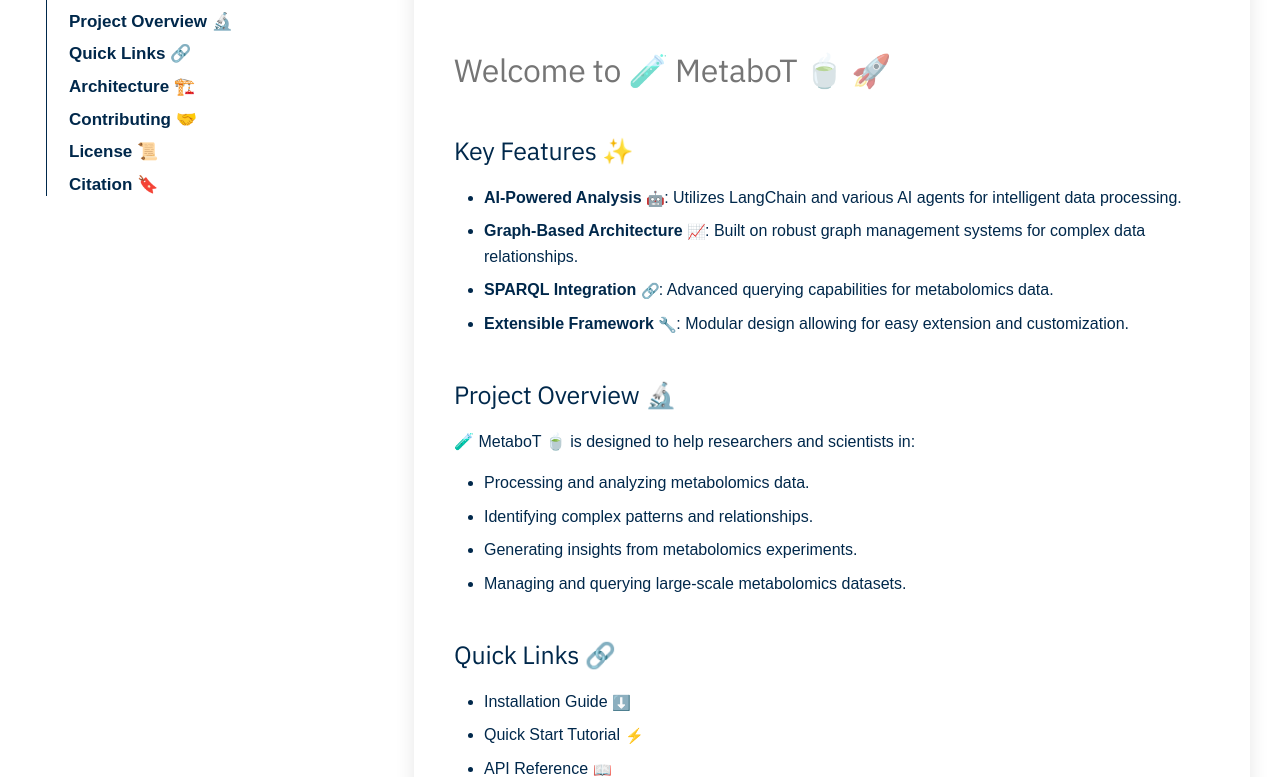
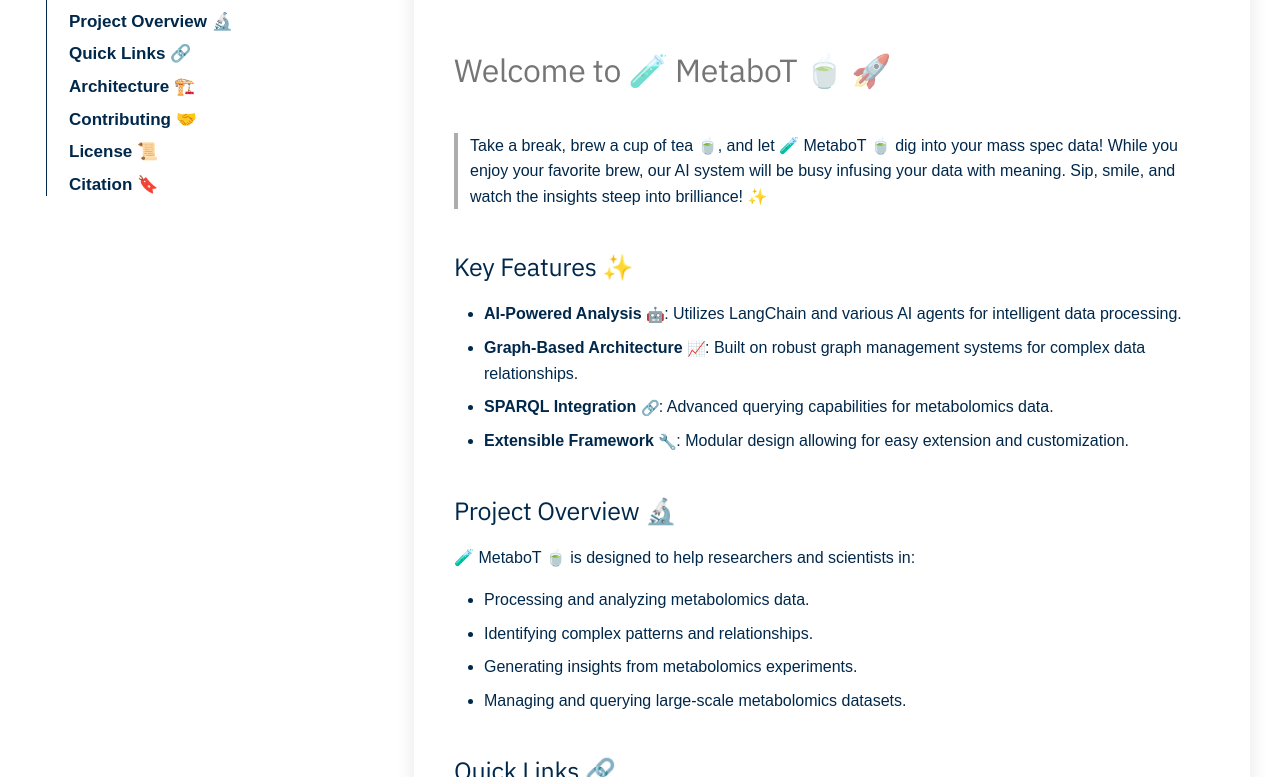
Before and after one commit to HolobiomicsLab/MetaboT, an MkDocs documentation site: the page built from docs/index.md, in a window 1280 px wide and 900 px high, scrolled down 855 px, cut to the strip 123-900 px from the top of the window. Built offline with MkDocs 1.6.1 and Material for MkDocs 9.7.7, drawn with Linux system fonts in a browser that asks for light colours; emoji names are drawn with the system emoji font; some web fonts are replaced; comment, search, counter and statistics services are not loaded.

Commit message:
Docs index

```diff
--- a/docs/index.md
+++ b/docs/index.md
@@ -14,8 +14,9 @@
 </div>
 <div style="height: 6vh;"></div>
 
+# Welcome to 🧪 MetaboT 🍵 🚀
 
-# Welcome to 🧪 MetaboT 🍵 🚀
+> Take a break, brew a cup of tea 🍵, and let 🧪 MetaboT 🍵 dig into your mass spec data! While you enjoy your favorite brew, our AI system will be busy infusing your data with meaning. Sip, smile, and watch the insights steep into brilliance! ✨
 
 ## Key Features ✨
 
```
